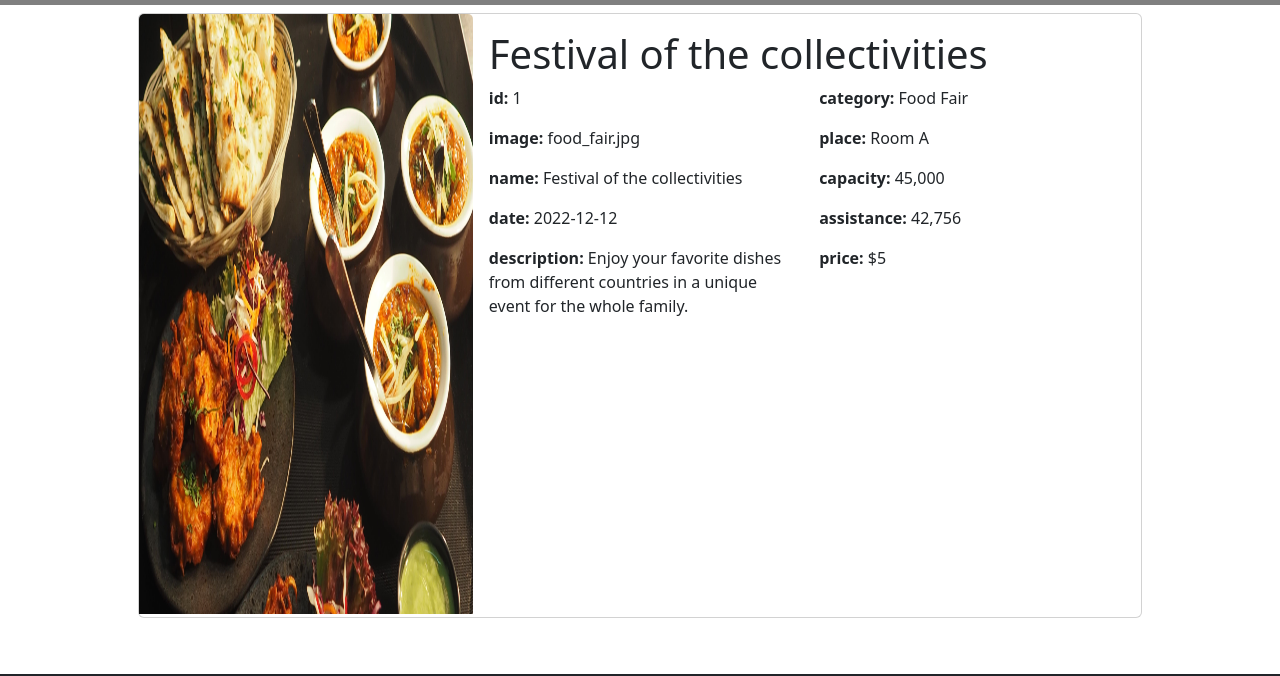
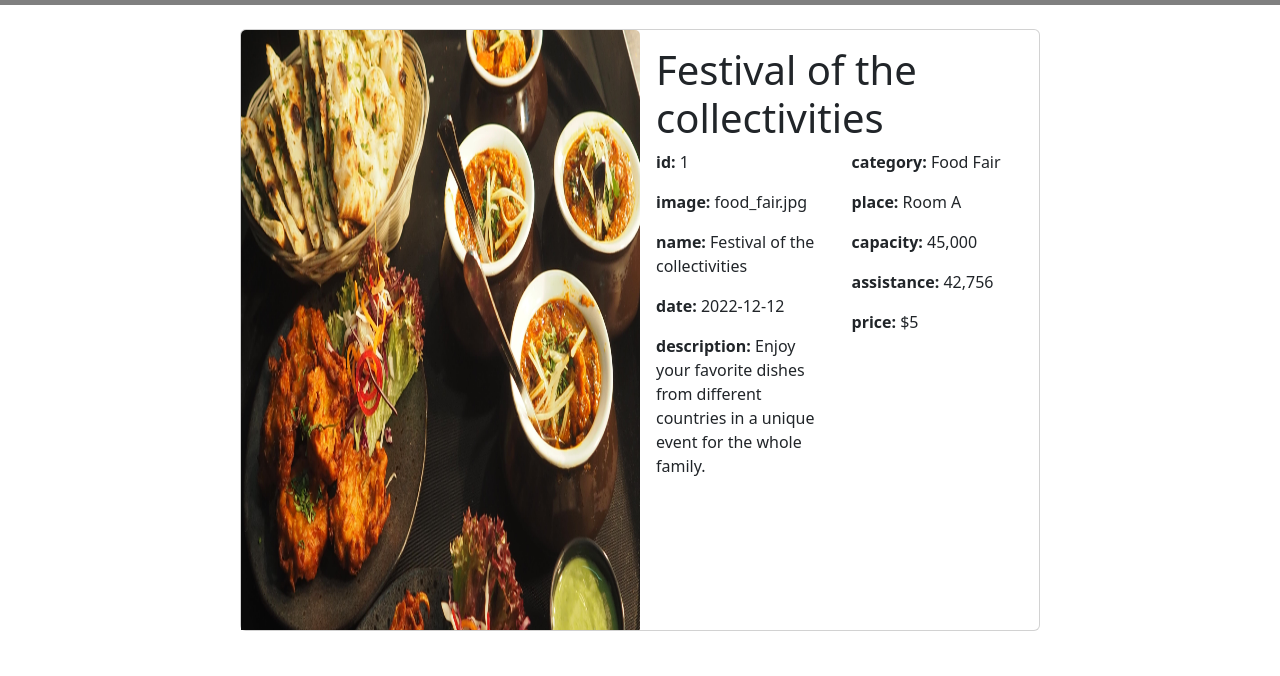
Before and after one commit to Carlostrdom/Sprint1-mod2, a plain HTML site: page details.html in a window 1280 px wide. Shown: the part 71-747 px from the top of the page. Drawn offline with nearby package versions, Linux system fonts and the light colour scheme.

Commit message:
actualizado

```diff
--- a/details.html
+++ b/details.html
@@ -83,10 +83,10 @@
       </nav>
     </header>
     <main>
-      <div class="container-fluid d-flex flex-wrap justify-content-center">
-        <div class="card m-2" style="width: 80%; height: 605px">
+      <div class="container-fluid d-flex justify-content-center">
+        <div class="card m-4" style="width: 800px">
           <div class="row g-0">
-            <div class="col-md-4">
+            <div class="col-md-6">
               <img
                 src="./assets/Recursos_Amazing_Events_Task_1/food_fair.jpg"
                 class="card-img-top"
@@ -94,10 +94,10 @@
                 style="width: 100%; height: 600px"
               />
             </div>
-            <div class="col-md-8">
+            <div class="col-md-6">
               <div class="card-body">
                 <h5 class="card-title fs-1">Festival of the collectivities</h5>
-                <div class="row d-flex justify-content-between">
+                <div class="row">
                   <div class="col">
                     <p><strong>id:</strong> 1</p>
                     <p><strong>image:</strong> food_fair.jpg</p>
```
